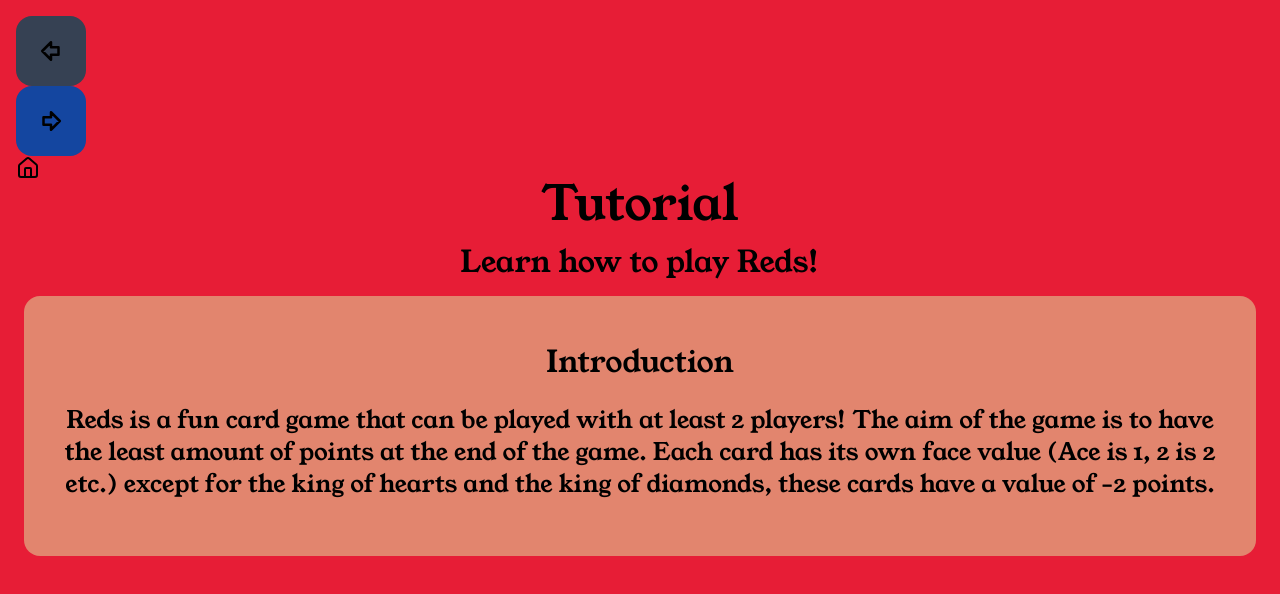
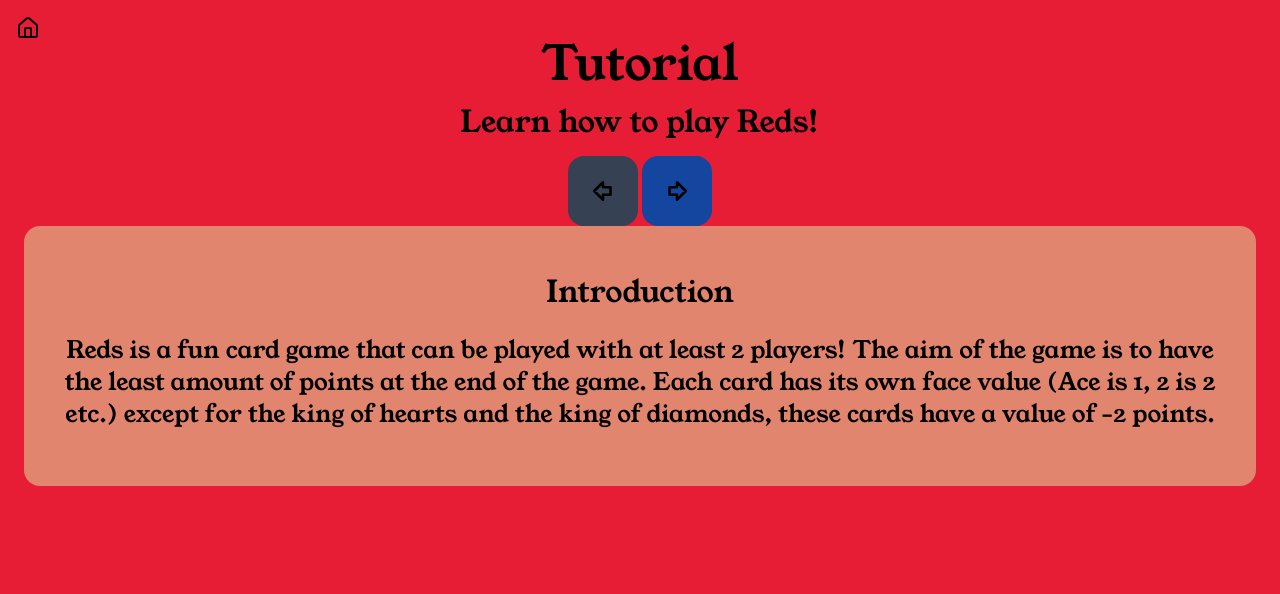
Before and after one commit to Spacexplorer11/Reds, a SvelteKit app: page /tutorial in a window 1280 px wide. Shown: the top 594 px of the page. Built offline with nearby package versions, Linux system fonts and the light colour scheme.

Commit message:
me be dumb

```diff
--- a/src/routes/tutorial/+page.svelte
+++ b/src/routes/tutorial/+page.svelte
@@ -6,7 +6,11 @@
 </script>
 
 <div class="@container mx-auto flex flex-col p-4 text-center text-black">
-<button
+	<a href="/" class="-top-2.5 left-0.5 max-w-fit"><House /></a>
+	<h1 class="text-3xl md:text-4xl lg:text-5xl">Tutorial</h1>
+	<h2 class="my-4 text-xl md:text-2xl lg:text-3xl">Learn how to play Reds!</h2>
+	<main class="@container/main">
+	<button
 				class="max-h-fit max-w-fit rounded-2xl bg-blue p-5 disabled:cursor-not-allowed disabled:bg-gray-700"
 				onclick={() => {
 					if (step > 1) step -= 1;
@@ -24,10 +28,6 @@
 			>
 				<ArrowBigRight size="30" />
 			</button>
-	<a href="/" class="-top-2.5 left-0.5 max-w-fit"><House /></a>
-	<h1 class="text-3xl md:text-4xl lg:text-5xl">Tutorial</h1>
-	<h2 class="my-4 text-xl md:text-2xl lg:text-3xl">Learn how to play Reds!</h2>
-	<main class="@container/main">
 		<div class="@container/step mx-2 flex flex-col items-center rounded-2xl bg-salmon p-10">
 			<h3 class="my-2 text-xl whitespace-pre-wrap md:text-2xl lg:text-3xl">{stepJSON.title}</h3>
 			<p class="my-4 text-lg whitespace-pre-wrap md:text-xl lg:text-2xl">
```
